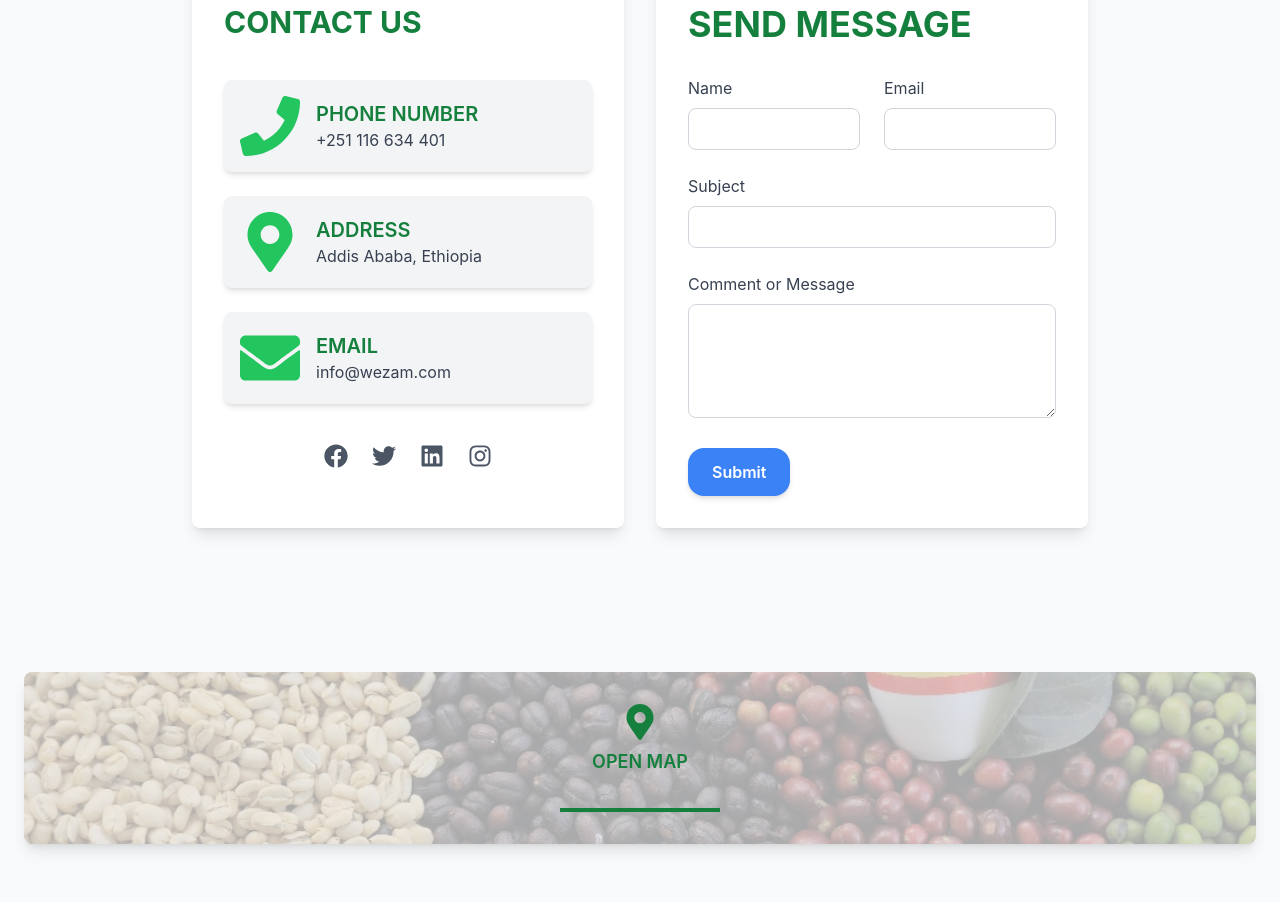
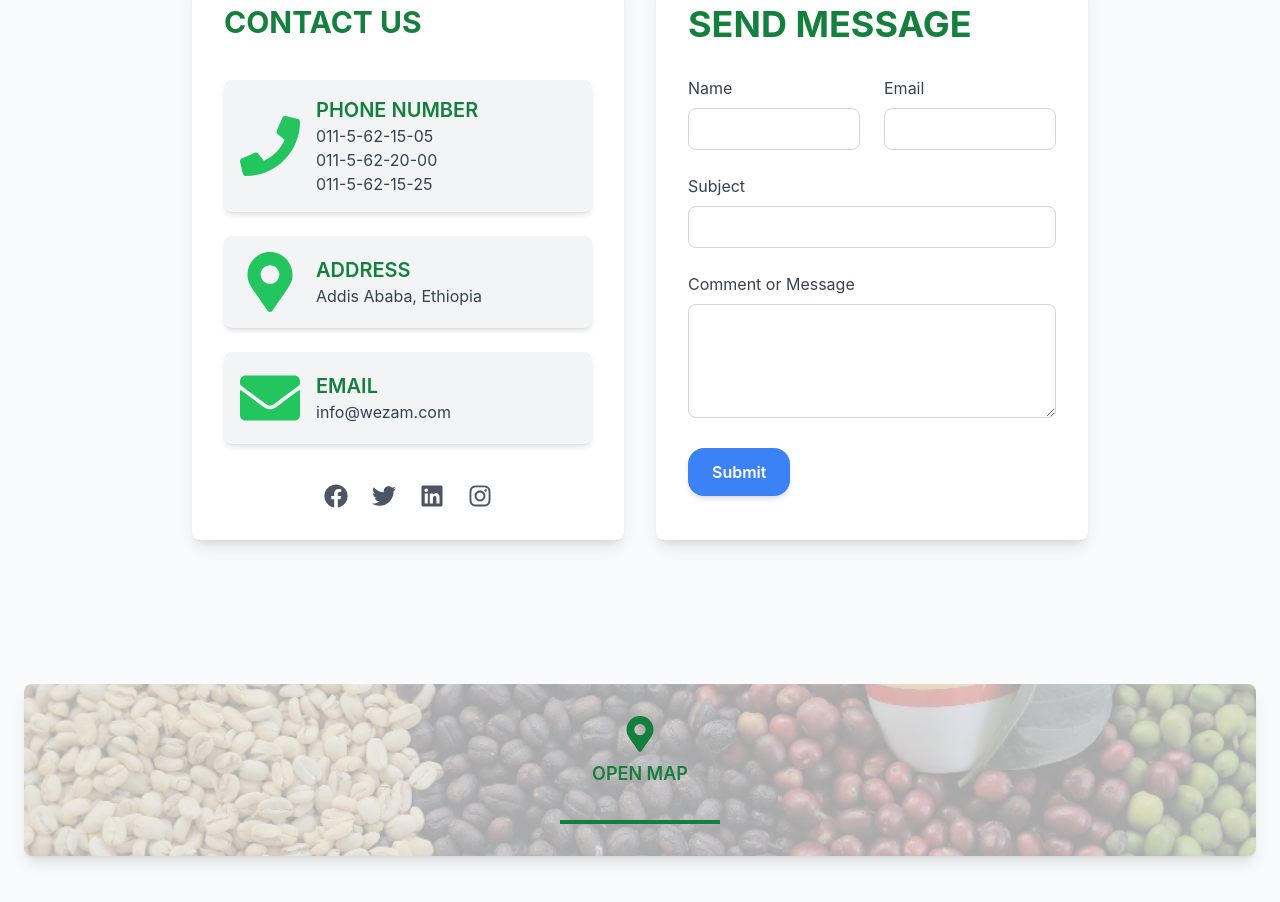
Before and after one commit to Mintesnot-Shigute/Wezam-Webzite, a React (Create React App) app: page / in a window 1280 px wide. Shown: the part 3100-4002 px from the top of the page. Built offline with nearby package versions, Linux system fonts and the light colour scheme; a web font is replaced by a local one.

Commit message:
map and contact

```diff
--- a/src/Components/Pages/ContactUs.js
+++ b/src/Components/Pages/ContactUs.js
@@ -16,7 +16,9 @@ export function ContactUs() {
             <FaPhone className="text-green-500 text-6xl" />
             <div>
               <h3 className="text-xl font-semibold text-green-700 ">PHONE NUMBER</h3>
-              <p className="text-gray-700">+251 116 634 401</p>
+              <p className="text-gray-700">011-5-62-15-05</p>
+              <p className="text-gray-700">011-5-62-20-00</p>
+              <p className="text-gray-700">011-5-62-15-25</p>
             </div>
           </div>
 
@@ -119,7 +121,7 @@ export function ContactUs() {
   />
   <div className="relative z-10 flex flex-col items-center justify-center h-full">
     <a
-      href="https://www.google.com/maps/place/Dasset+Building/@8.9909779,38.7916002,17z/data=!3m1!4b1!4m6!3m5!1s0x164b84e3dece8e99:0xf406ae3387722a80!8m2!3d8.9909726!4d38.7941751!16s%2Fg%2F11hb58cx05?entry=ttu"
+      href="https://www.google.com/maps/place/Dembel+City+Center/@9.0049771,38.7644891,17z/data=!3m1!4b1!4m6!3m5!1s0x164b85b039c25bc1:0x941677a8f60160fe!8m2!3d9.0049718!4d38.767064!16s%2Fm%2F04zzvsb?entry=ttu&g_ep=EgoyMDI0MDgyOC4wIKXMDSoASAFQAw%3D%3D"
       target="_blank"
       rel="noopener noreferrer"
       className="flex flex-col items-center text-green-700 font-semibold text-lg mb-4"
```
